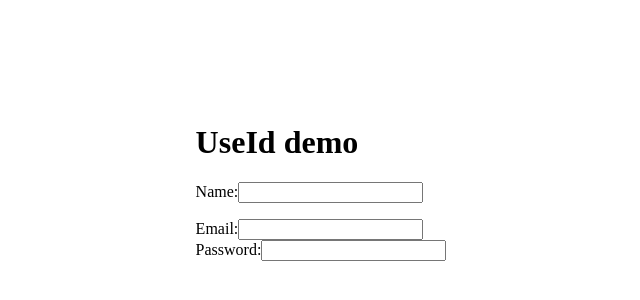
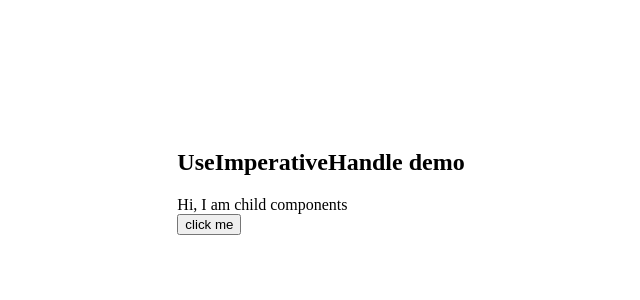
Before and after one commit to MohammadHonor/REACT-JS, a React (Create React App) app: page / in a window 1280 px wide. Shown: the part 218-518 px from the top of the page, without its empty margins (319-959 px from the left). Built offline with nearby package versions, Linux system fonts and the light colour scheme.

Commit message:
useImperativeHandle hook implimentation

```diff
--- a/src/App.js
+++ b/src/App.js
@@ -174,6 +174,7 @@ import UseMemo from './Hooks/UseMemo';
 import { UseTransition } from './Hooks/UseTransition';
 import { WindowApi } from './WindowApi/WindowApi';
 import { UseId } from './Hooks/UseId';
+import { UseImperativeHandle } from './Hooks/UseImperativeHandle';
 
 const App = () => {
   return (
@@ -183,7 +184,8 @@ const App = () => {
     // <UseReducer/>
     // <UseTransition/>
     // <WindowApi/>
-    <UseId/>
+    // <UseId/>
+    <UseImperativeHandle/>
 
   )
 }
--- /dev/null
+++ b/src/Hooks/UseImperativeHandle.js
@@ -0,0 +1,14 @@
+import React, { useRef } from 'react'
+import { ChildComponent } from '../utils/ChildComponent';
+
+export const UseImperativeHandle = () => {
+  const ref = useRef();
+  // console.log(ref)
+  return (
+    <div>
+      <h2>UseImperativeHandle demo</h2>
+      <ChildComponent ref = {ref}/>
+      <button onClick={()=>ref.current.dis()}>click me</button>
+    </div>
+  )
+}
--- /dev/null
+++ b/src/utils/ChildComponent.js
@@ -0,0 +1,17 @@
+import React, { useImperativeHandle } from 'react'
+
+export const ChildComponent = (props) => {
+  useImperativeHandle(props.ref, () => {
+    return {
+      dis:display
+    }
+  })
+  const display = () => {
+    console.log("I am child components");
+  }
+  return (
+    <div>
+      Hi, I am child components
+    </div>
+  )
+};
```
